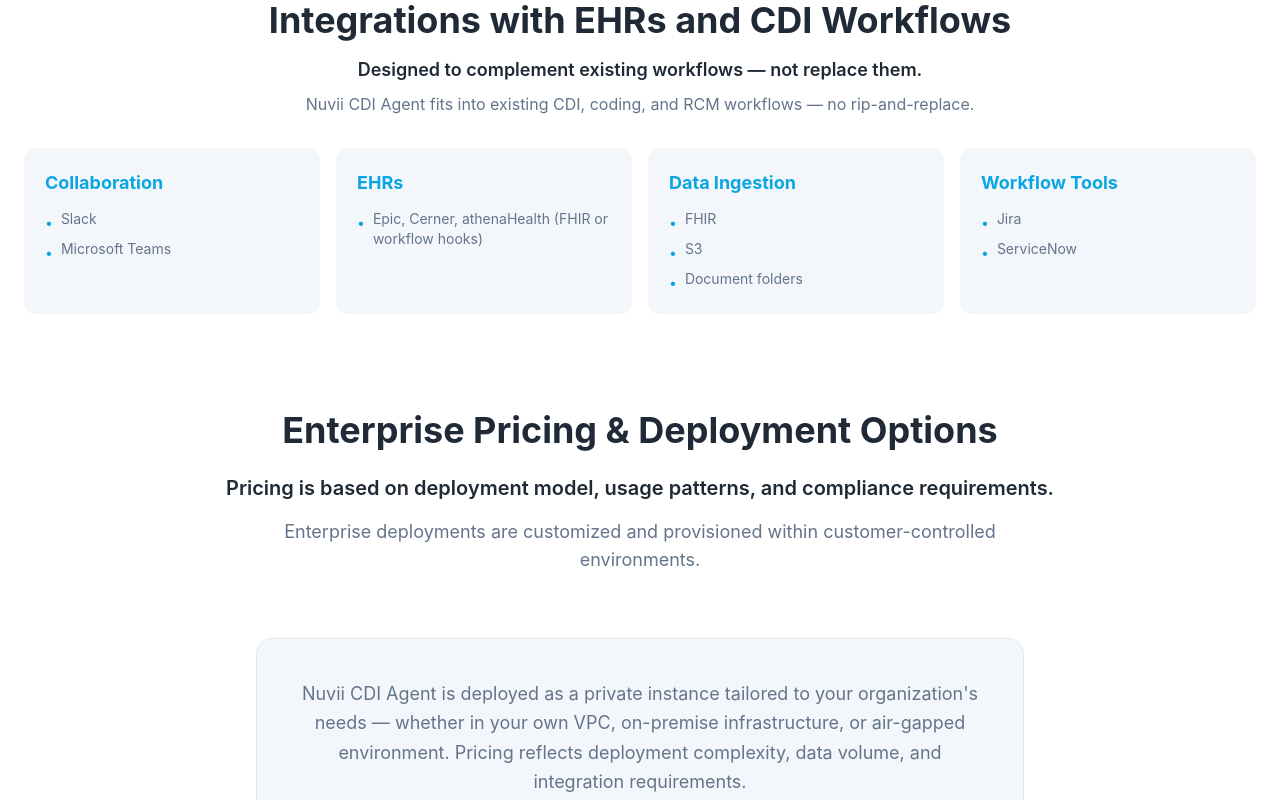
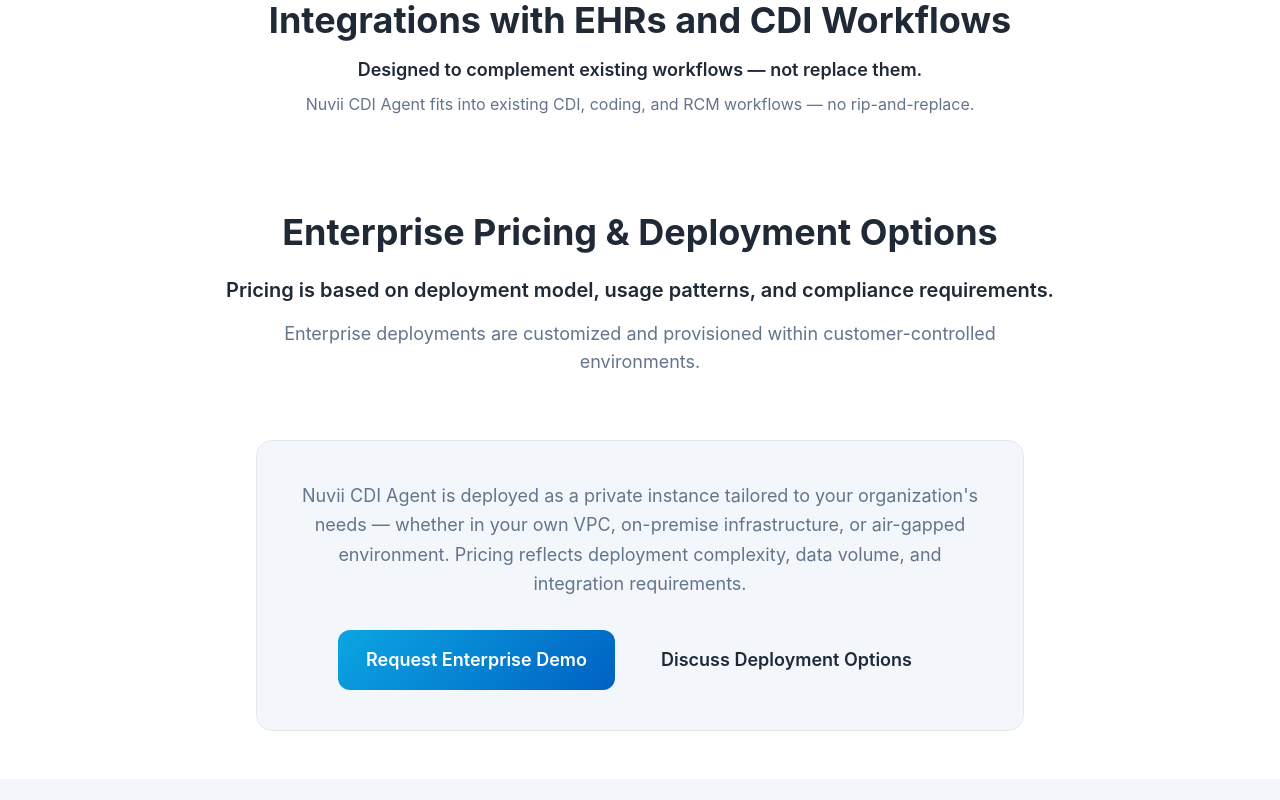
Before and after one commit to mmakkena/nuvii-systems-site, a Next.js app: page / in a window 1280 px wide. Shown: the part 3976-4776 px from the top of the page. Built offline with nearby package versions, Linux system fonts and the light colour scheme.

Commit message:
Remove integration group cards from Integrations section

```diff
--- a/src/components/Integrations.tsx
+++ b/src/components/Integrations.tsx
@@ -1,27 +1,8 @@
 export default function Integrations() {
-  const integrationGroups = [
-    {
-      category: "Collaboration",
-      items: ["Slack", "Microsoft Teams"]
-    },
-    {
-      category: "EHRs",
-      items: ["Epic, Cerner, athenaHealth (FHIR or workflow hooks)"]
-    },
-    {
-      category: "Data Ingestion",
-      items: ["FHIR", "S3", "Document folders"]
-    },
-    {
-      category: "Workflow Tools",
-      items: ["Jira", "ServiceNow"]
-    }
-  ];
-
   return (
     <section id="integrations" className="py-12 bg-white">
       <div className="max-w-7xl mx-auto px-6">
-        <div className="text-center mb-8">
+        <div className="text-center">
           <h2 className="text-2xl md:text-3xl lg:text-4xl font-bold text-nuvii-text mb-4">
             Integrations with EHRs and CDI Workflows
           </h2>
@@ -32,27 +13,6 @@
             Nuvii CDI Agent fits into existing CDI, coding, and RCM workflows — no rip-and-replace.
           </p>
         </div>
-
-        <div className="grid md:grid-cols-4 gap-4">
-          {integrationGroups.map((group, index) => (
-            <div
-              key={index}
-              className="bg-hero-background p-5 rounded-xl border border-gray-100"
-            >
-              <h3 className="text-lg font-bold text-nuvii-blue mb-3">
-                {group.category}
-              </h3>
-              <ul className="space-y-1.5">
-                {group.items.map((item, idx) => (
-                  <li key={idx} className="flex items-start gap-2">
-                    <span className="text-nuvii-blue mt-1 text-sm">•</span>
-                    <span className="text-foreground-accent text-sm">{item}</span>
-                  </li>
-                ))}
-              </ul>
-            </div>
-          ))}
-        </div>
       </div>
     </section>
   );
```
